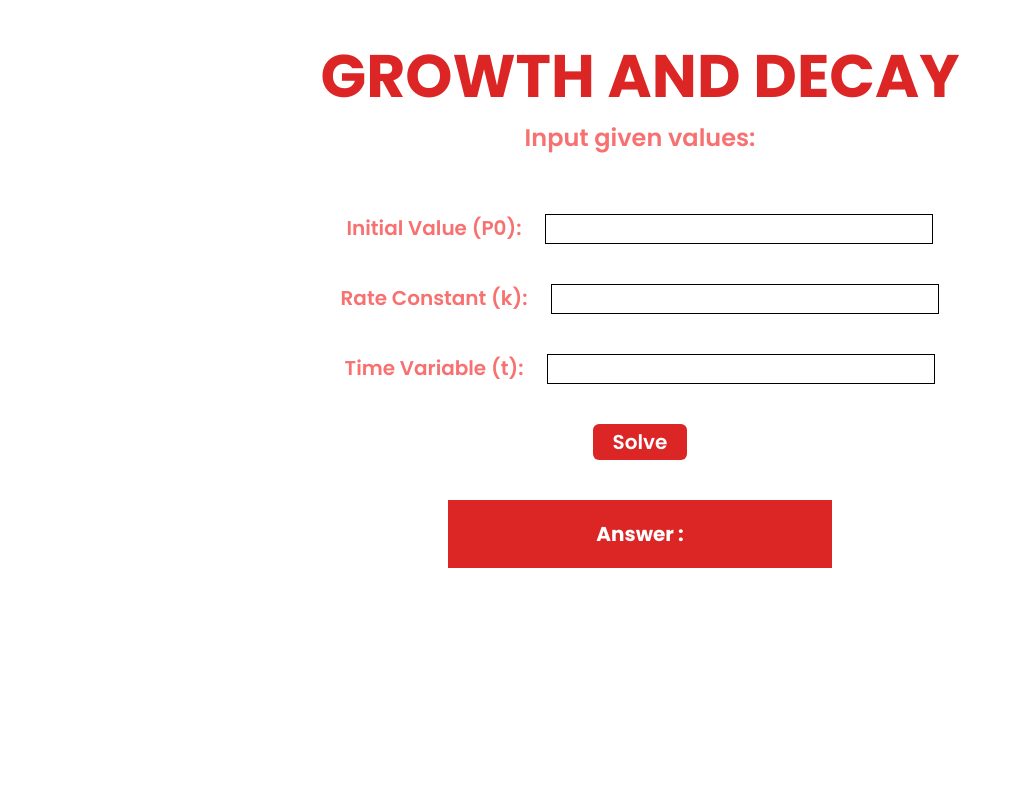
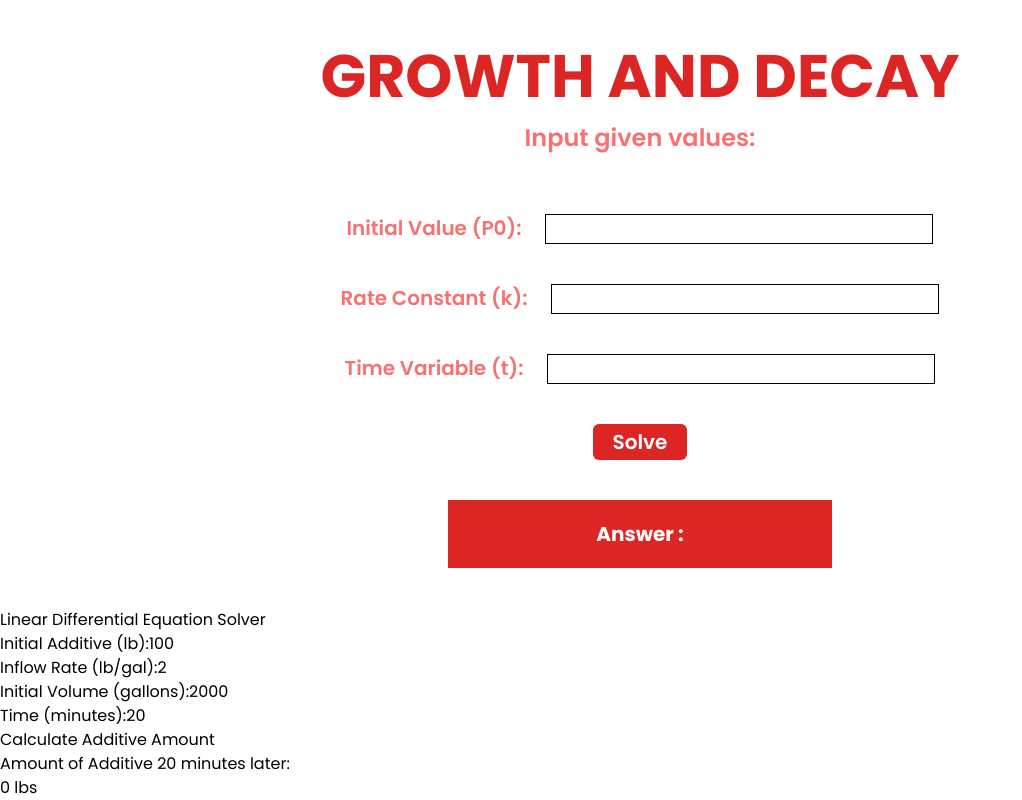
Before and after one commit to AndreJarl/DifferentialEquationsSolver, a React (Vite) app: page / in a window 1280 px wide. Shown: the part 1330-2130 px from the top of the page, without its empty margins (0-1022 px from the left). Before the commit the page ends 1938 px from the top, so only its background shows below. Built offline with nearby package versions, Linux system fonts and the light colour scheme.

Commit message:
added application of linear (no css and not accurate)

```diff
--- a/src/Home.jsx
+++ b/src/Home.jsx
@@ -3,6 +3,7 @@ import Footer from "./components/Footer"
 import Hero from "./components/Hero"
 import Classification from "./components/Classi"
 import GrowthDecay from "./components/GrowthDecay"
+import Linear from "./components/LinearApp"
 function Home(){
      return (
         <>
@@ -10,6 +11,7 @@ function Home(){
         <Hero/>
         <Classification/>
         <GrowthDecay/>
+        <Linear/>
         <Footer/>
         </>
      )
--- /dev/null
+++ b/src/components/LinearApp.jsx
@@ -0,0 +1,50 @@
+import React, { useState } from 'react';
+
+function App() {
+  const [Q, setQ] = useState(0);
+  const [initialAdditive, setInitialAdditive] = useState(100);
+  const [inflowRate, setInflowRate] = useState(2);
+  const [initialVolume, setInitialVolume] = useState(2000);
+  const [time, setTime] = useState(20);
+
+  const calculateAdditiveAmount = () => {
+    // Calculate the amount of additive based on the user's input
+    const Q = 2 * (initialVolume - 5 * time) - (3900 / 9) * (initialVolume - 5 * time);
+    setQ(Q.toFixed(2));
+  };
+
+  return (
+    <div className="App">
+      <h1>Linear Differential Equation Solver</h1>
+      <div>
+        <label>
+          Initial Additive (lb):
+          <input type="number" value={initialAdditive} onChange={(e) => setInitialAdditive(Number(e.target.value))} />
+        </label>
+      </div>
+      <div>
+        <label>
+          Inflow Rate (lb/gal):
+          <input type="number" value={inflowRate} onChange={(e) => setInflowRate(Number(e.target.value))} />
+        </label>
+      </div>
+      <div>
+        <label>
+          Initial Volume (gallons):
+          <input type="number" value={initialVolume} onChange={(e) => setInitialVolume(Number(e.target.value))} />
+        </label>
+      </div>
+      <div>
+        <label>
+          Time (minutes):
+          <input type="number" value={time} onChange={(e) => setTime(Number(e.target.value))} />
+        </label>
+      </div>
+      <button onClick={calculateAdditiveAmount}>Calculate Additive Amount</button>
+      <h2>Amount of Additive 20 minutes later:</h2>
+      <div>{Q} lbs</div>
+    </div>
+  );
+}
+
+export default App;
```
